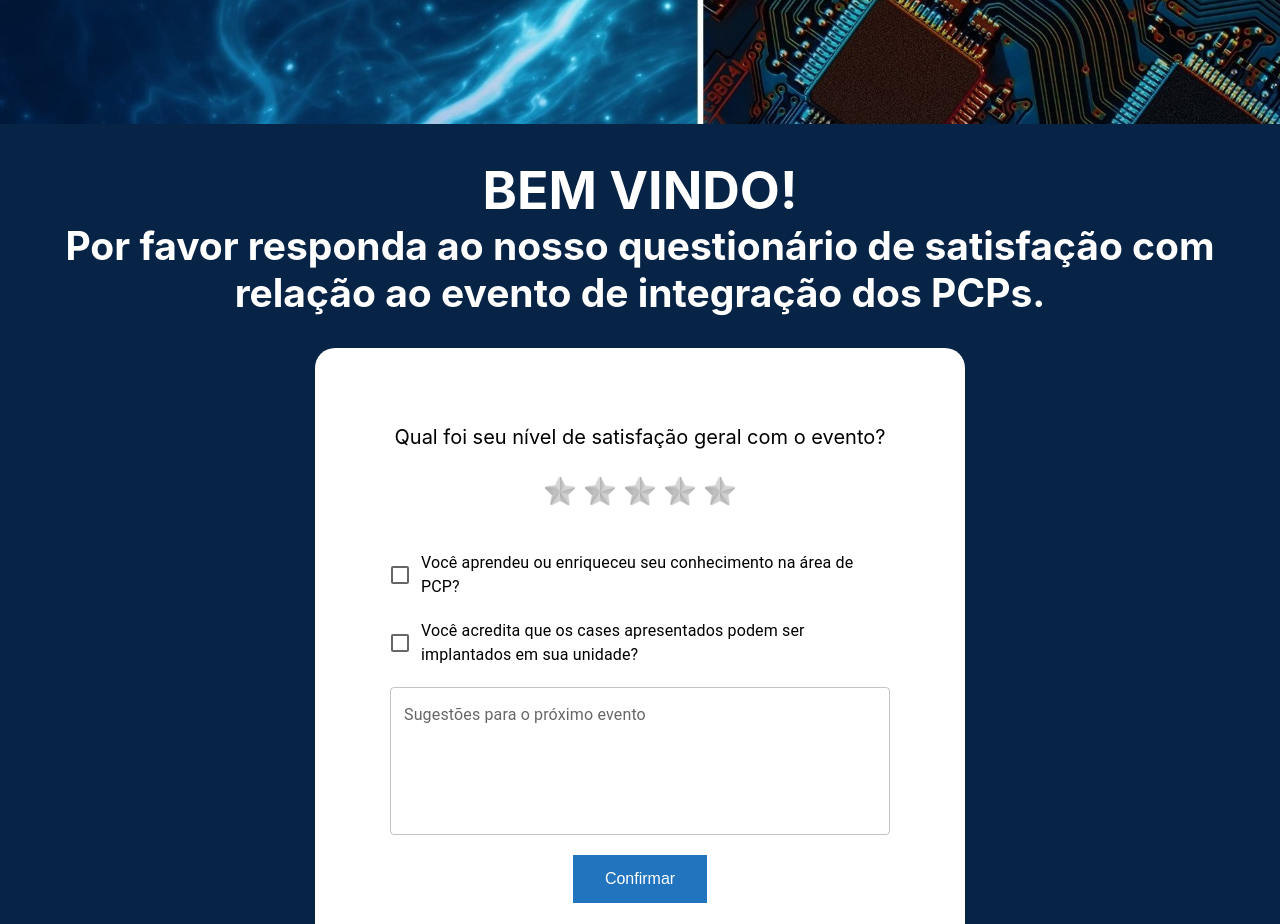
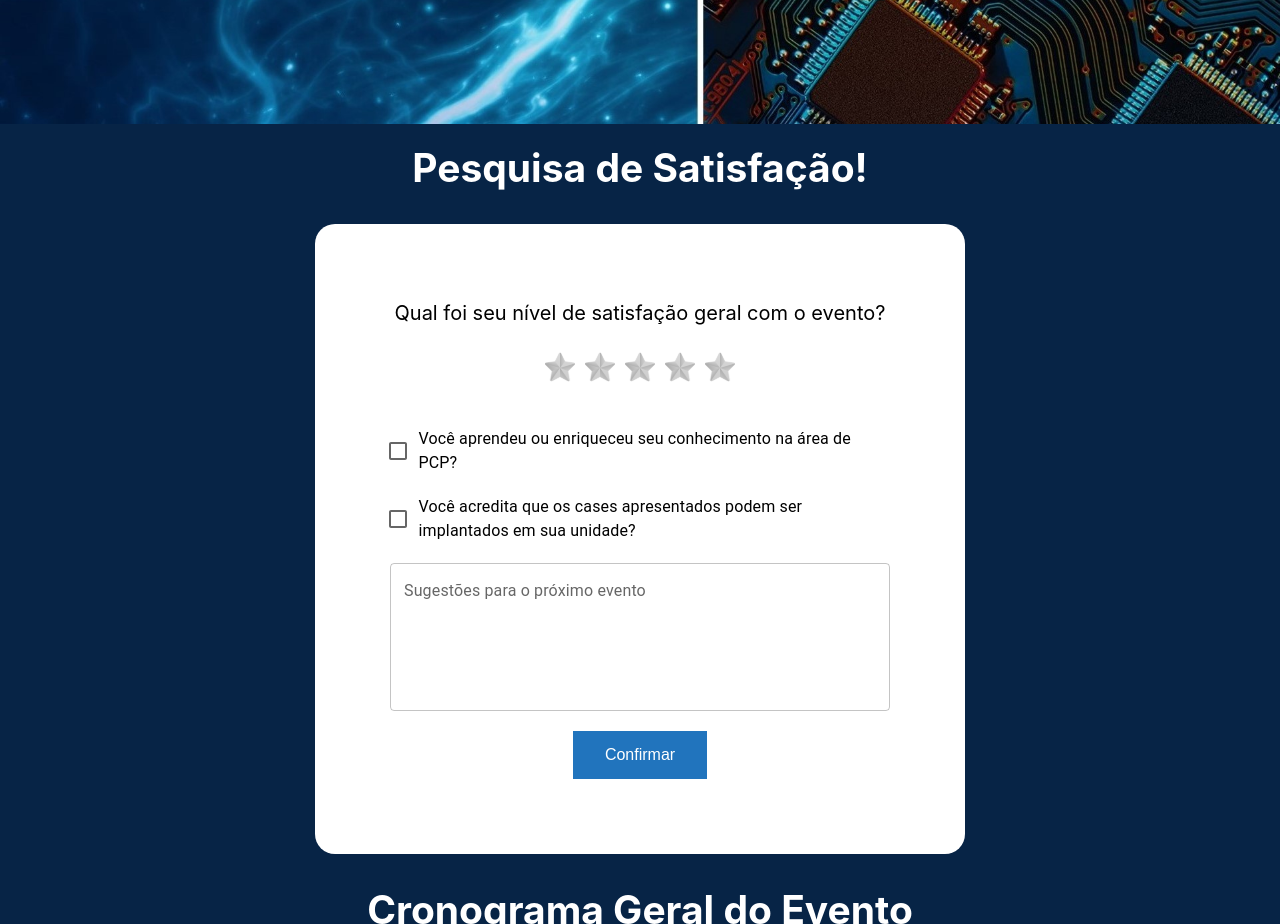
Before and after one commit to RA4Z/experience-day, a React (Create React App) app: page / in a window 1280 px wide. Shown: the part 820-1744 px from the top of the page. Built offline with nearby package versions, Linux system fonts and the light colour scheme.

Commit message:
Refinando títulos

```diff
--- a/src/pages/App.css
+++ b/src/pages/App.css
@@ -155,7 +155,7 @@ a {
 
 .check {
   color: black;
-  max-width: calc(100px + 50vmin);
+  min-width: calc(100px + 50vmin);
 }
 
 .estrela {
--- a/src/pages/App.tsx
+++ b/src/pages/App.tsx
@@ -34,8 +34,7 @@ function App() {
         <img src={logoPCP} className="App-logo" alt="logo" />
         <img src={backgroundWeg} className="image-header" alt="cabeçalho" />
 
-        <h1 style={{ marginBottom: '0' }}>BEM VINDO!</h1>
-        <h2 style={{ marginTop: '0', textAlign: 'center' }}>Por favor responda ao nosso questionário de satisfação com relação ao evento de integração dos PCPs.</h2>
+        <h2 style={{ marginTop: '0', textAlign: 'center', paddingTop:20 }}>Pesquisa de Satisfação!</h2>
 
         <div className='form-container'>
 
```
